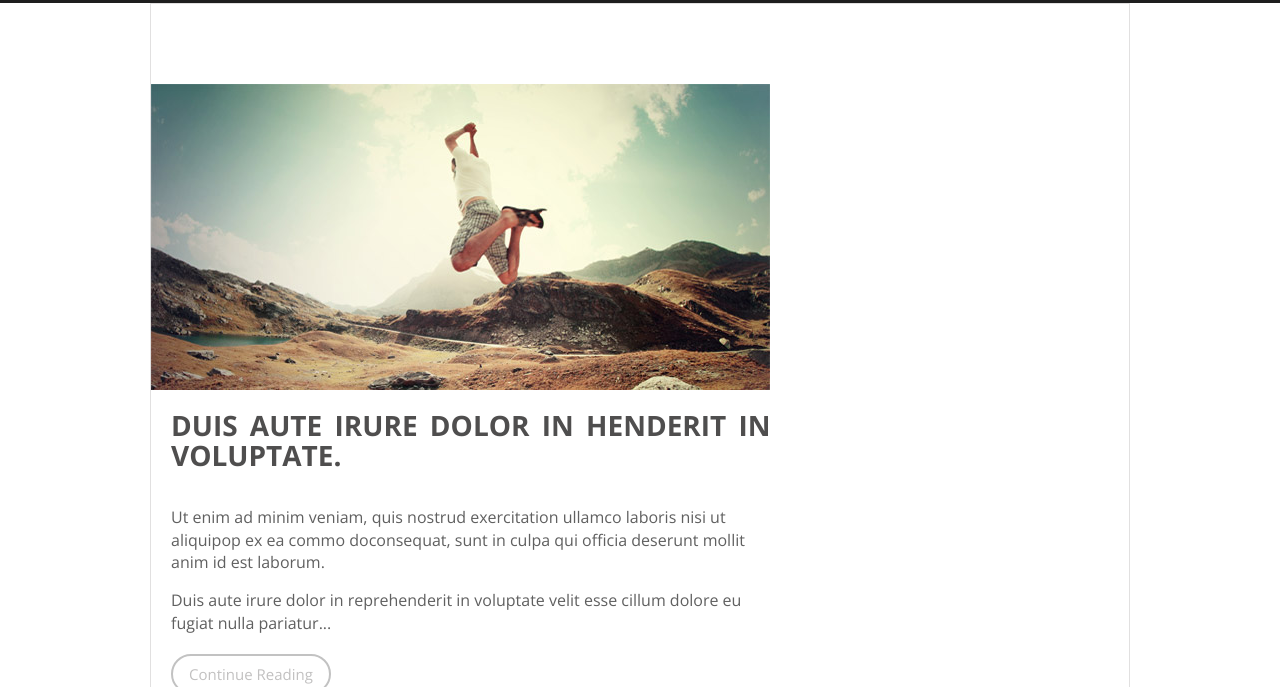
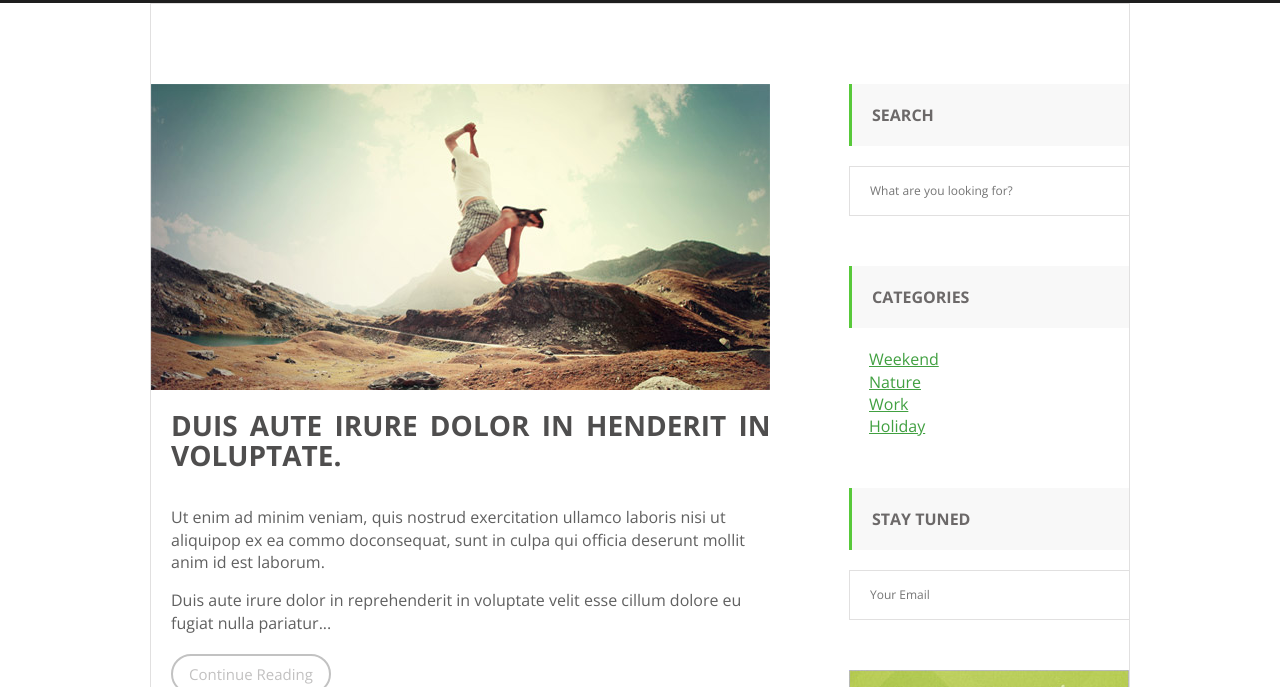
Before and after one commit to Nikolaikolya/Blog_Blogin, a plain HTML site: page index.html in a window 1280 px wide. Shown: the part 113-800 px from the top of the page. Drawn offline with nearby package versions, Linux system fonts and the light colour scheme.

Commit message:
Добавленна боковая панель.

```diff
--- a/css/style.css
+++ b/css/style.css
@@ -124,6 +124,9 @@ h1,h2,h3,h4,h5,h6 {
 ======================*/
 .main {
     padding-top: 80px;
+    display: flex;
+    justify-content: space-between;
+
     border: 1px solid #e1e0e0;
 }
 
@@ -174,17 +177,58 @@ h1,h2,h3,h4,h5,h6 {
 
 
 
+/*    Aside
+======================*/
+.aside {
+    width: 100%;
+    max-width: 280px;
+}
 
+.aside__search-heading {
+    padding: 20px;
+    margin-bottom: 20px;
 
+    font-size: 16px;
+    text-transform: uppercase;
+    font-weight: 700;
+    color: #6c6969;
 
+    background-color: #f8f8f8;
+    border-left: 3px solid #58c93a;
+}
 
+.aside__search-input {
+    padding: 17px 20px;
+    width: 100%;
+    margin-bottom: 50px;
 
+    font-size: 12px;
+    font-weight: 400;
+    color: #b9b9b9;
 
+    border: 1px solid #e1e0e0;
+    border-right: 0;
 
+}
 
+.aside__cat {
+    margin-bottom: 50px;
+}
 
+.aside__list {
+    padding-left: 20px;
+}
 
+.aside__item {
 
+    list-style-type: none;
+}
+
+.aside__links {
+    color: #41a041;
+    font-size: 16px;
+    line-height: 1.4;
+}
 
 
 
--- a/index.html
+++ b/index.html
@@ -90,6 +90,31 @@
             </section>
 
         </div>
+
+        <aside class="aside">
+            <div class="aside__search">
+                <h2 class="aside__search-heading">Search</h2>
+                <input type="text" class="aside__search-input" placeholder="What are you looking for?">
+            </div>
+            <div class="aside__cat">
+                <h2 class="aside__search-heading">Categories</h2>
+                <ul class="aside__list">
+                    <li class="aside__item"><a href="#" class="aside__links">Weekend</a></li>
+                    <li class="aside__item"><a href="#" class="aside__links">Nature</a></li>
+                    <li class="aside__item"><a href="#" class="aside__links">Work</a></li>
+                    <li class="aside__item"><a href="#" class="aside__links">Holiday</a></li>
+                </ul>
+            </div>
+            <div class="aside__email">
+                <h2 class="aside__search-heading">Stay Tuned</h2>
+                <input type="text" class="aside__search-input" placeholder="Your Email">
+            </div>
+            <article>
+                <img src="img/Add.jpg" alt="">
+            </article>
+        </aside>
+
+
     </main>
 
     <div class="navigation">
```
